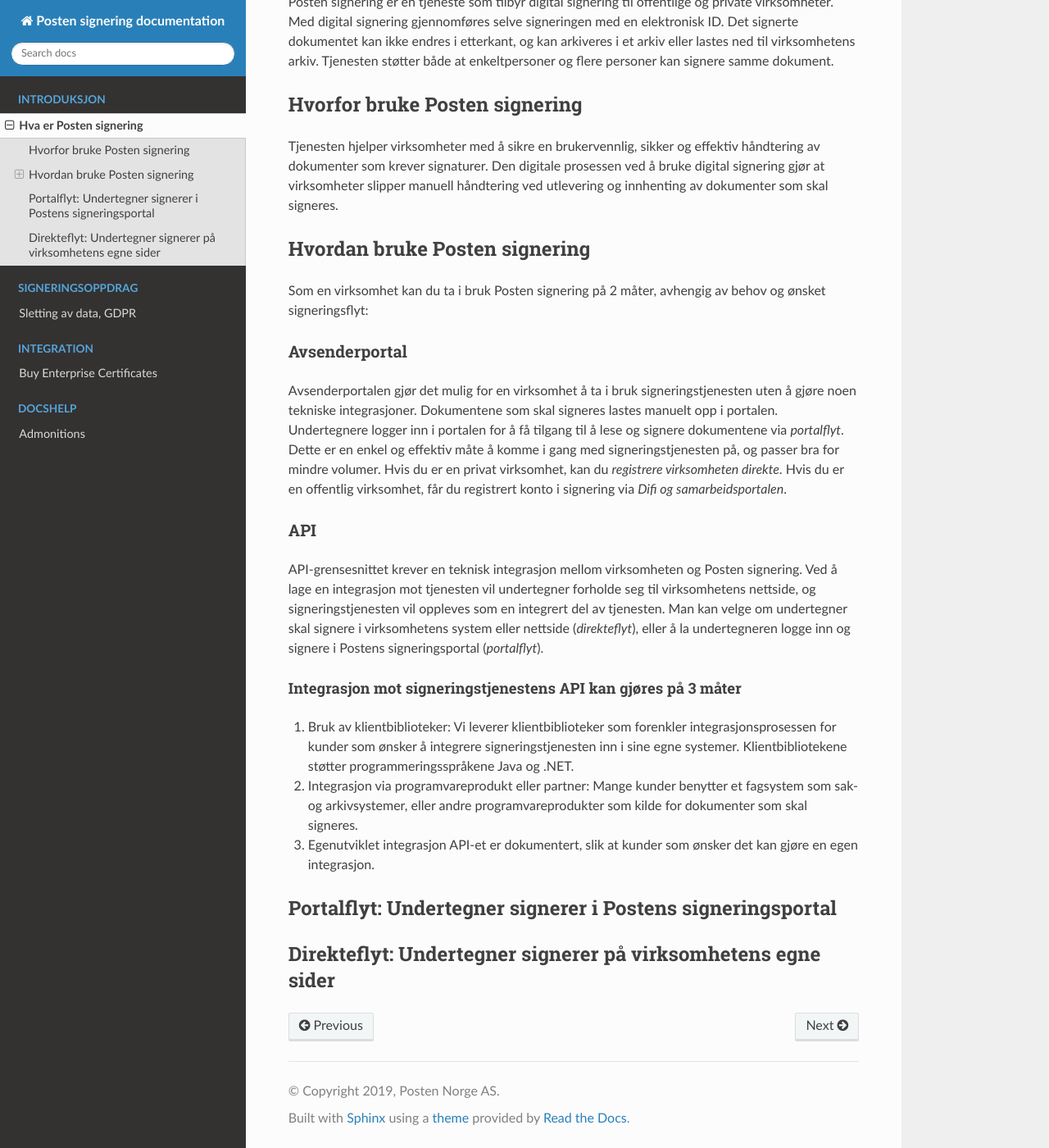
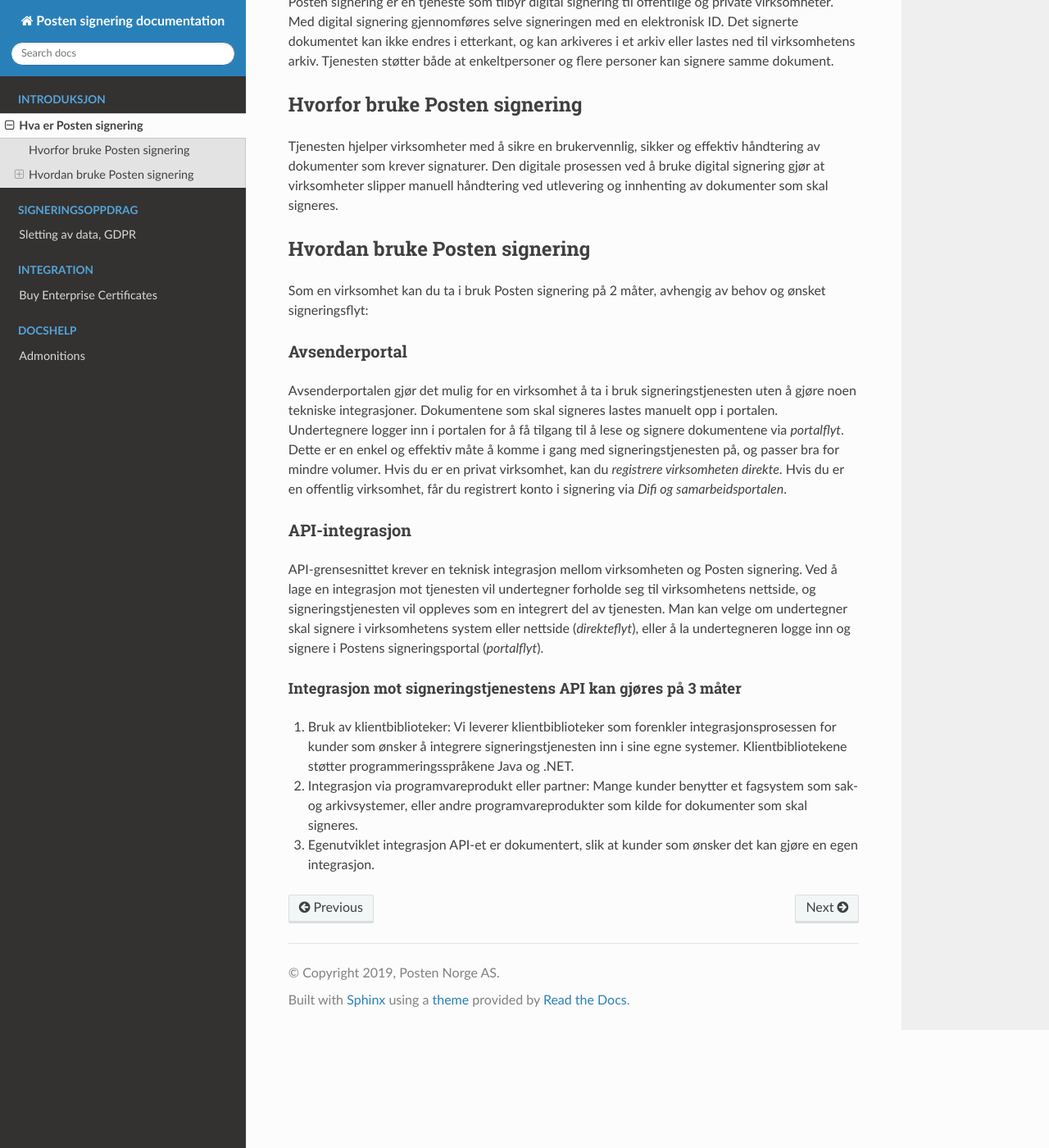
Before and after one commit to ramonarellano/signering-docs, a Sphinx documentation site: the page built from source/introduksjon.md, in a window 1280 px wide and 1400 px high, scrolled down 169 px. Shown: the whole window at 82% size. Built offline with Sphinx 7.4.7 and the Read the Docs theme 2.0.0, drawn with Linux system fonts in a browser that asks for light colours.

Commit message:
Endret tekst på API

```diff
--- a/source/introduksjon.md
+++ b/source/introduksjon.md
@@ -11,7 +11,7 @@
 ### Avsenderportal
 Avsenderportalen gjør det mulig for en virksomhet å ta i bruk signeringstjenesten uten å gjøre noen tekniske integrasjoner. Dokumentene som skal signeres lastes manuelt opp i portalen. Undertegnere logger inn i portalen for å få tilgang til å lese og signere dokumentene via *portalflyt*. Dette er en enkel og effektiv måte å komme i gang med signeringstjenesten på, og passer bra for mindre volumer. Hvis du er en privat virksomhet, kan du *registrere virksomheten direkte*. Hvis du er en offentlig virksomhet, får du registrert konto i signering via *Difi og samarbeidsportalen*.
 
-### API
+### API-integrasjon
 API-grensesnittet krever en teknisk integrasjon mellom virksomheten og Posten signering. Ved å lage en integrasjon mot tjenesten vil undertegner forholde seg til virksomhetens nettside, og signeringstjenesten vil oppleves som en integrert del av tjenesten. Man kan velge om undertegner skal signere i virksomhetens system eller nettside (*direkteflyt*), eller å la undertegneren logge inn og signere i Postens signeringsportal (*portalflyt*).
 
 #### Integrasjon mot signeringstjenestens API kan gjøres på 3 måter
@@ -24,7 +24,3 @@
 
 3. Egenutviklet integrasjon
 API-et er dokumentert, slik at kunder som ønsker det kan gjøre en egen integrasjon.
-
-
-## Portalflyt: Undertegner signerer i Postens signeringsportal
-## Direkteflyt: Undertegner signerer på virksomhetens egne sider
```
